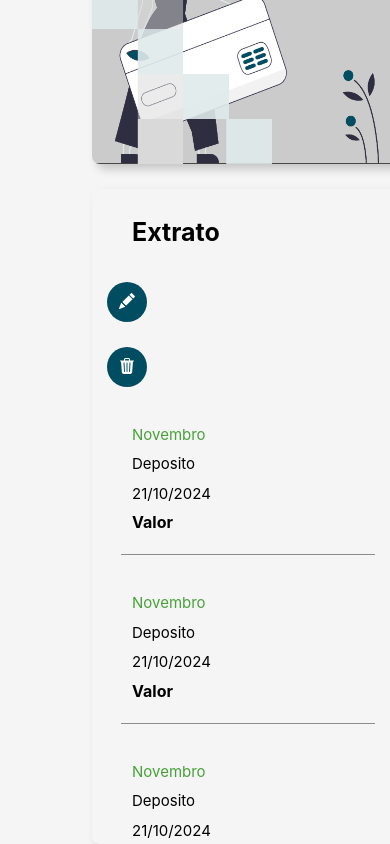
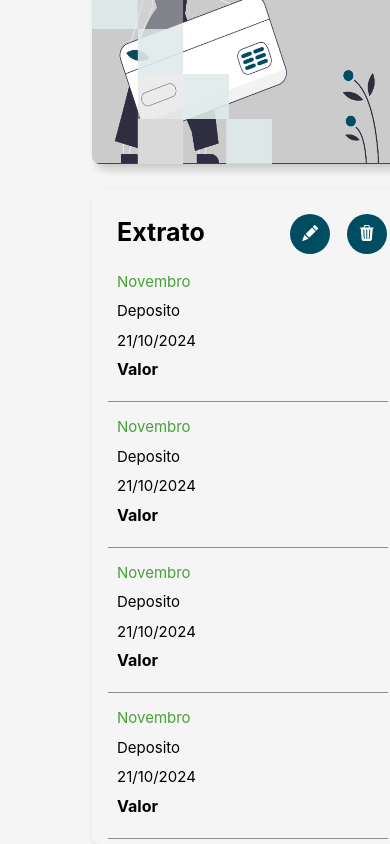
Before and after one commit to fabiocurtisvolpe/tech-chanllenge-01, a Next.js app: page / in a window 390 px wide. Shown: the part 1192-2036 px from the top of the page. Built offline with nearby package versions, Linux system fonts and the light colour scheme.

Commit message:
Ajustes ajustes mobile

```diff
--- a/src/app/components/mobile/extratoMobile.tsx
+++ b/src/app/components/mobile/extratoMobile.tsx
@@ -6,27 +6,17 @@ class ExtratoMobile extends React.Component {
         return (
             <div className="panel panel-default extrato">
 
-                <div className="panel-body extratoBody">
+                <div className="panel-body ">
 
-                    <div className="row">
-                        <div className="col-md-6">
-                            <label className="labelExtrato">Extrato</label>
-                        </div>
-                    </div>
+                    <div className="extratoBody">
+                        <label className="labelExtrato">Extrato</label>
 
-                    <div className="row">
-                        <div className="col-md-2">
-
-                            <div className="divCirculo">
-                                <span className="bi bi-pencil-fill btnExtratoTablet"></span>
-                            </div>
-
+                        <div className="divCirculoEditar">
+                            <span className="bi bi-pencil-fill btnExtrato"></span>
                         </div>
 
-                        <div className="col-md-2">
-                            <div className="divCirculo">
-                                <span className="bi bi-trash3-fill btnExtratoTablet"></span>
-                            </div>
+                        <div className="divCirculoApagar">
+                            <span className="bi bi-trash3-fill btnExtrato"></span>
                         </div>
                     </div>
 
@@ -42,7 +32,7 @@ class ExtratoMobile extends React.Component {
 
                             <div className="row">
                                 <div className="col-md-6">
-                                <label className="labelTipo">Deposito</label>
+                                    <label className="labelTipo">Deposito</label>
                                 </div>
                                 <div className="col-md-6">
                                     <label className="labelData">21/10/2024</label>
@@ -57,7 +47,7 @@ class ExtratoMobile extends React.Component {
 
                             <div className="row">
                                 <div className="col-md-12">
-                                    <hr className="hrExtrato" />
+                                    <hr className="hrExtrato"/>
                                 </div>
                             </div>
 
@@ -135,6 +125,42 @@ class ExtratoMobile extends React.Component {
 
                     </div>
 
+                    <div className="row rowExtrato">
+
+                        <div className="col-md-12">
+
+                            <div className="row">
+                                <div className="col-md-6">
+                                    <label className="labelMes">Novembro</label>
+                                </div>
+                            </div>
+
+                            <div className="row">
+                                <div className="col-md-6">
+                                    <label className="labelTipo">Deposito</label>
+                                </div>
+                                <div className="col-md-6">
+                                    <label className="labelData">21/10/2024</label>
+                                </div>
+                            </div>
+
+                            <div className="row">
+                                <div className="col-md-12">
+                                    <label className="labelValorExtrato">Valor</label>
+                                </div>
+                            </div>
+
+                            <div className="row">
+                                <div className="col-md-12">
+                                    <hr className="hrExtrato"/>
+                                </div>
+                            </div>
+
+                        </div>
+
+                    </div>
+
+
                 </div>
 
             </div>
--- a/src/app/css/extrato.css
+++ b/src/app/css/extrato.css
@@ -187,12 +187,11 @@ label {
         border-radius: 8px;
         background: #f5f5f5;
         box-shadow: 5px 5px 10px rgba(0, 0, 0, 0.2);
-
     }
 
     .extratoBody {
-        width: 282px;
-        margin: auto;
+        display: grid;
+        grid-template-columns: 60% 5% 20% 15%;
     }
 
     .labelExtrato {
@@ -200,18 +199,34 @@ label {
         font-size: 25px;
         font-weight: bold;
         margin-top: 25px;
-        margin-left: 25px;
+        margin-left: 10px;
+        grid-column: 1;
+        text-align: left;
     }
 
-    .divCirculo {
+    .divCirculoEditar {
         width: 40px;
         height: 40px;
         margin-top: 25px;
         background-color: #004D61;
         border-radius: 50%;
+        grid-column: 3;
     }
 
-    .divCirculo:hover {
+    .divCirculoEditar:hover {
+        border: 2px solid #FF5031;
+    }
+
+    .divCirculoApagar {
+        width: 40px;
+        height: 40px;
+        margin-top: 25px;
+        background-color: #004D61;
+        border-radius: 50%;
+        grid-column: 4;
+    }
+
+    .divCirculoApagar:hover {
         border: 2px solid #FF5031;
     }
 
@@ -268,6 +283,6 @@ label {
     }
 
     .rowExtrato {
-        margin-top: 35px;
+        margin-top: 12px;
     }
 }
```
